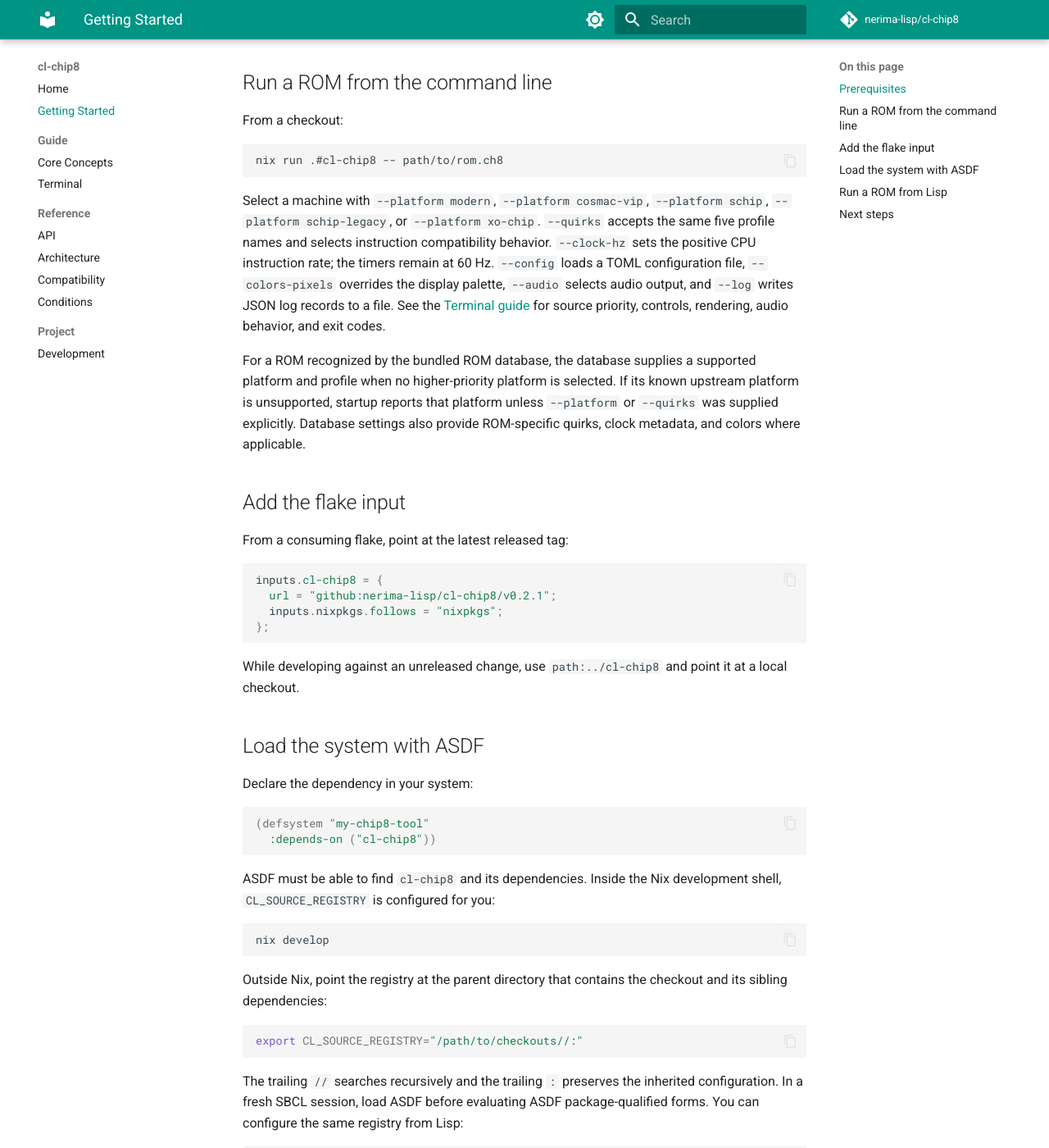
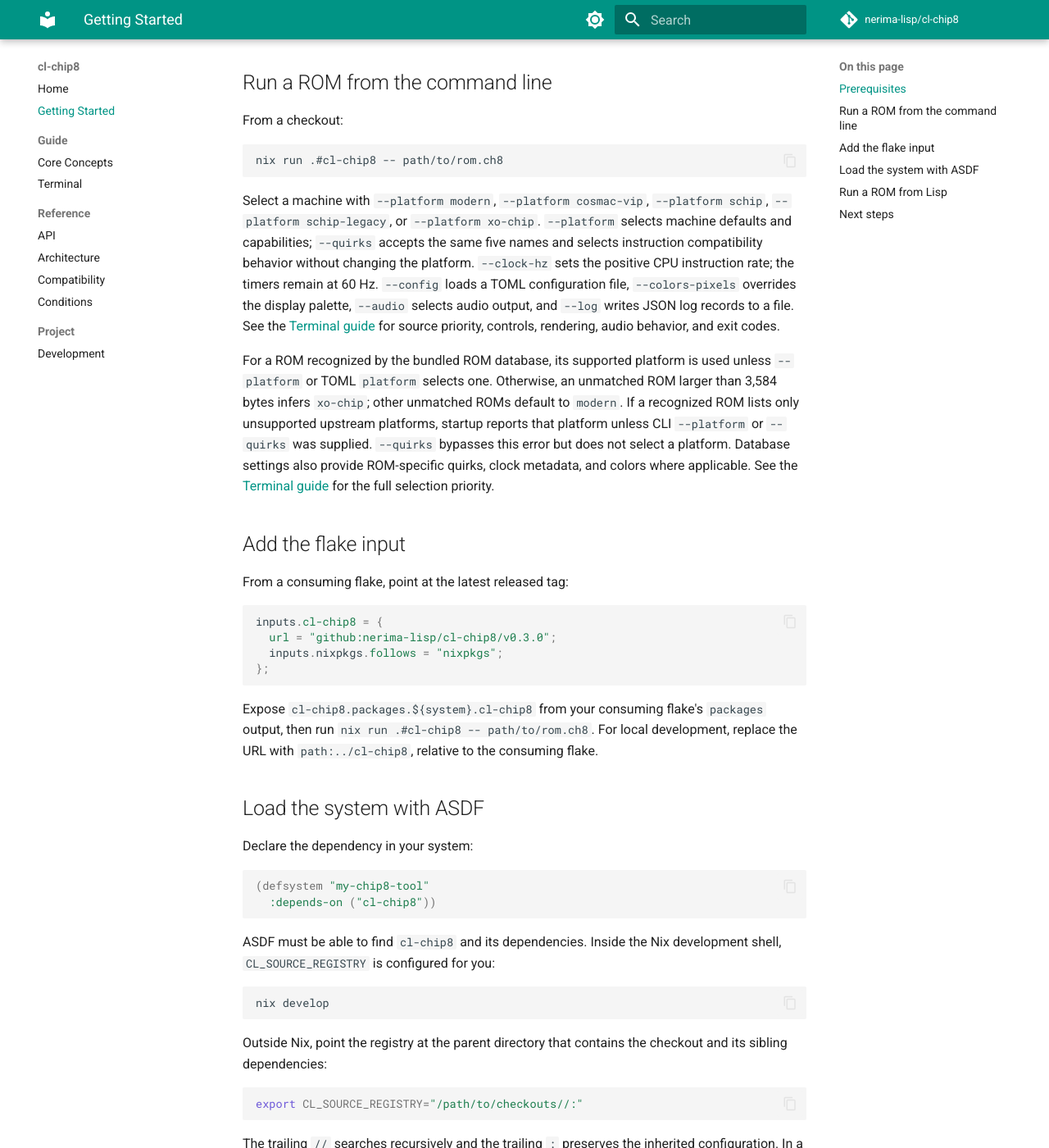
Before and after one commit to nerima-lisp/cl-chip8, an MkDocs documentation site: the page built from docs/src/getting-started.md, in a window 1280 px wide and 1400 px high, scrolled down 474 px. Shown: the whole window at 82% size. Built offline with MkDocs 1.6.1 and Material for MkDocs 9.7.7, drawn with Linux system fonts in a browser that asks for light colours; comment, search, counter and statistics services are not loaded; some of the changed text lies outside the part shown.

````diff
--- a/docs/src/getting-started.md
+++ b/docs/src/getting-started.md
@@ -23,19 +23,24 @@ nix run .#cl-chip8 -- path/to/rom.ch8
 
 Select a machine with `--platform modern`, `--platform cosmac-vip`,
 `--platform schip`, `--platform schip-legacy`, or `--platform xo-chip`.
-`--quirks` accepts the same five profile names and selects instruction
-compatibility behavior. `--clock-hz` sets the positive CPU instruction rate;
+`--platform` selects machine defaults and capabilities; `--quirks` accepts the
+same five names and selects instruction compatibility behavior without
+changing the platform. `--clock-hz` sets the positive CPU instruction rate;
 the timers remain at 60 Hz. `--config` loads a TOML configuration file,
 `--colors-pixels` overrides the display palette, `--audio` selects audio
 output, and `--log` writes JSON log records to a file. See the
 [Terminal guide](guide/terminal.md) for source priority, controls, rendering,
 audio behavior, and exit codes.
 
-For a ROM recognized by the bundled ROM database, the database supplies a
-supported platform and profile when no higher-priority platform is selected.
-If its known upstream platform is unsupported, startup reports that platform
-unless `--platform` or `--quirks` was supplied explicitly. Database settings
-also provide ROM-specific quirks, clock metadata, and colors where applicable.
+For a ROM recognized by the bundled ROM database, its supported platform is
+used unless `--platform` or TOML `platform` selects one. Otherwise, an
+unmatched ROM larger than 3,584 bytes infers `xo-chip`; other unmatched ROMs
+default to `modern`. If a recognized ROM lists only unsupported upstream
+platforms, startup reports that platform unless CLI `--platform` or
+`--quirks` was supplied. `--quirks` bypasses this error but does not select a
+platform. Database settings also provide ROM-specific quirks, clock metadata,
+and colors where applicable. See the [Terminal guide](guide/terminal.md) for
+the full selection priority.
 
 ## Add the flake input
 
@@ -43,13 +48,15 @@ From a consuming flake, point at the latest released tag:
 
 ```nix
 inputs.cl-chip8 = {
-  url = "github:nerima-lisp/cl-chip8/v0.2.1";
+  url = "github:nerima-lisp/cl-chip8/v0.3.0";
   inputs.nixpkgs.follows = "nixpkgs";
 };
 ```
 
-While developing against an unreleased change, use
-`path:../cl-chip8` and point it at a local checkout.
+Expose `cl-chip8.packages.${system}.cl-chip8` from your consuming flake's
+`packages` output, then run `nix run .#cl-chip8 -- path/to/rom.ch8`. For local
+development, replace the URL with `path:../cl-chip8`, relative to the
+consuming flake.
 
 ## Load the system with ASDF
 
````
Also changed, not shown: other parts of docs/src/getting-started.md (+1 -1 lines), docs/src/project/development.md (+23 -3 lines), CHANGELOG.md, README.md, 1 other file.
